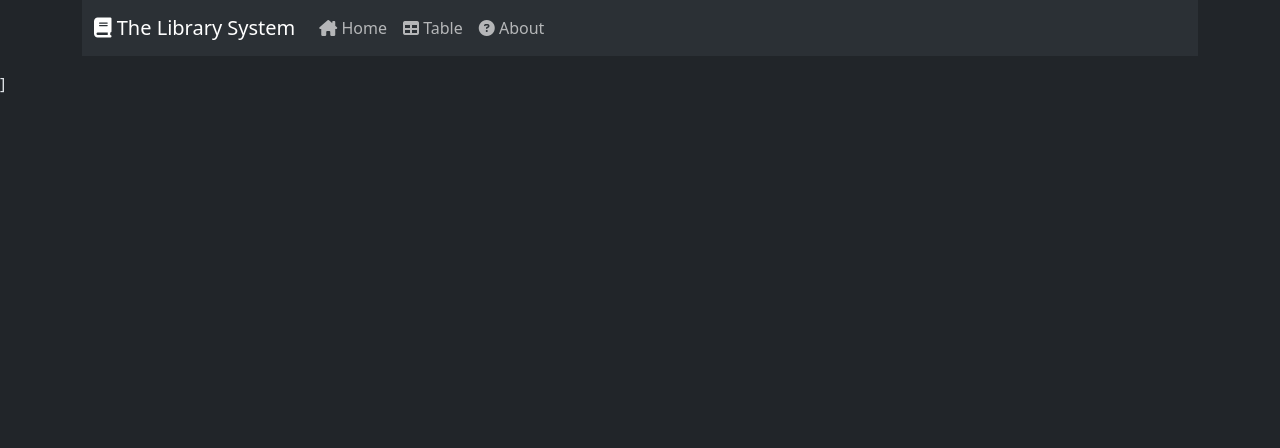
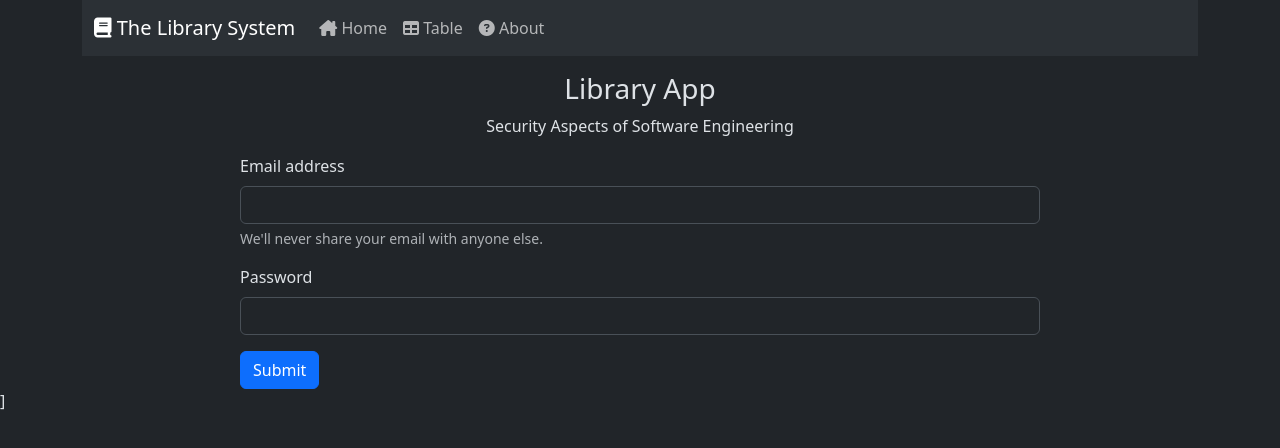
Before and after one commit to LukaTrunic/vue-sase-final-2025, a Vue app: page /login in a window 1280 px wide. Shown: the top 448 px of the page. Built offline with nearby package versions, Linux system fonts and the light colour scheme.

Commit message:
Add login, register and refresh routers

```diff
--- /dev/null
+++ b/src/models/auth.model.ts
@@ -0,0 +1,5 @@
+export interface AuthModel {
+    name: string,
+    access: string,
+    refresh: string
+}
--- a/src/router/index.ts
+++ b/src/router/index.ts
@@ -4,6 +4,7 @@ import AboutView from '@/views/AboutView.vue'
 import BookView from '@/views/BookView.vue'
 import TableView from '@/views/TableView.vue'
 import AuthorView from '@/views/AuthorView.vue'
+import LoginView from '@/views/LoginView.vue'
 
 const router = createRouter({
   history: createWebHistory(import.meta.env.BASE_URL),
@@ -12,6 +13,11 @@ const router = createRouter({
       path: '/',
       name: 'home',
       component: HomeView,
+    },
+    {
+      path: '/login',
+      name: 'login',
+      component: LoginView,
     },
     {
       path: '/about',
--- /dev/null
+++ b/src/services/auth.service.ts
@@ -0,0 +1,11 @@
+import type { AuthModel } from "@/models/auth.model";
+
+export class AuthService {
+
+    private static STORAGE_KEY = 'auth'
+
+    static createAuth(model: AuthModel) {
+        localStorage.removeItem(this.STORAGE_KEY)
+        localStorage.setItem(this.STORAGE_KEY, JSON.stringify(model))
+    }
+}
--- a/src/services/main.service.ts
+++ b/src/services/main.service.ts
@@ -11,6 +11,18 @@ const client = axios.create({
 })
 
 export class MainService {
+
+    static async login(email: string, password: string) {
+        return await client.request({
+            url: '/user/login',
+            method: 'post',
+            data: {
+                email: email,
+                password: password
+            }
+        })
+    }
+
     static async useAxios<T>(
         url: string,
         method: 'get' | 'post' | 'put' | 'delete' = 'get',
@@ -18,10 +30,7 @@ export class MainService {
         return await client.request<T>({
             url: url,
             method: method,
-            data: data,
-            headers: {
-                'Authorization': 'Bearer eyJhbGciOiJIUzI1NiIsInR5cCI6IkpXVCJ9.eyJpZCI6MSwiZW1haWwiOiJsdWthLnRydW5pYy4yMUBzaW5naW1haWwucnMiLCJpYXQiOjE3NDU3Njc4ODgsImV4cCI6MTc0NTg1NDI4OH0.kulLCPN_t7LlxYG5J-_JNVR-7WDJzVi3PIy0mYddzIM'
-            }
+            data: data
         })
     }
 }
--- /dev/null
+++ b/src/views/LoginView.vue
@@ -0,0 +1,54 @@
+<script lang="ts" setup>
+import { AuthService } from '@/services/auth.service';
+import { MainService } from '@/services/main.service';
+import { ref } from 'vue';
+import { useRouter } from 'vue-router';
+
+
+    const email = ref<string>('')
+    const password = ref<string>('')
+    const router = useRouter()
+
+    function doLogin(e: Event) {
+        e.preventDefault()
+
+        if (email.value == '' || password.value == '') return
+
+        MainService.login(email.value, password.value)
+            .then(rsp => {
+                AuthService.createAuth(rsp.data)
+                router.push('/')
+            })
+            .catch(e => alert('failed to login'))
+    }
+</script>
+
+<template>
+    <div class="auth-form">
+        <div class="text-center">
+            <h3>Library App</h3>
+            <p>Security Aspects of Software Engineering</p>
+        </div>
+
+        <form v-on:submit="e => doLogin(e)">
+            <div class="mb-3">
+                <label for="email" class="form-label">Email address</label>
+                <input type="email" class="form-control" id="email" v-model="email">
+                <div id="emailHelp" class="form-text">We'll never share your email with anyone else.</div>
+            </div>
+            <div class="mb-3">
+                <label for="password" class="form-label">Password</label>
+                <input type="password" class="form-control" id="password" v-model="password">
+            </div>
+            <button type="submit" class="btn btn-primary">Submit</button>
+        </form>
+    </div>
+</template>
+
+<style>
+.auth-form {
+    max-width: 800px;
+    margin-left: auto;
+    margin-right: auto;
+}
+</style>
```
